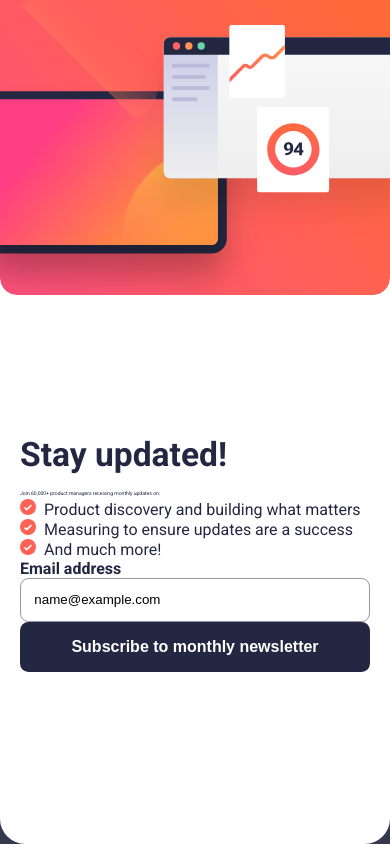
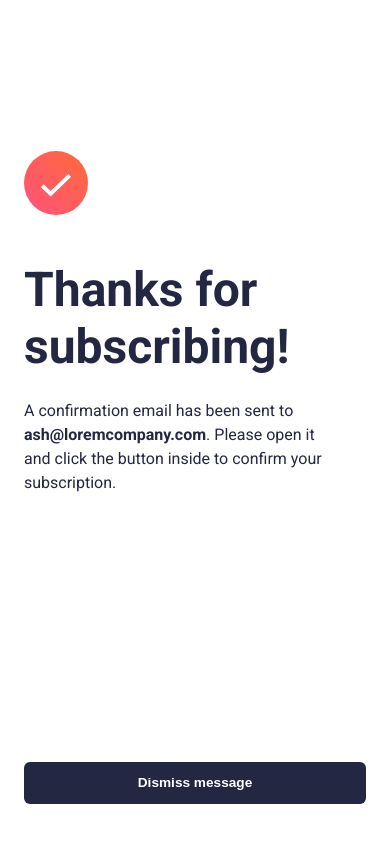
Before and after one commit to unkuseni/newsletter-sign-up-with-success-message-main, a plain HTML site: page index.html in a window 390 px wide. Both pictures are taken after typing "name@example.com" into the empty fields and a click on the button "Subscribe to monthly newsletter". Drawn offline with Linux system fonts and the light colour scheme.

Commit message:
done with this

```diff
--- a/index.html
+++ b/index.html
@@ -23,13 +23,16 @@
         <article>
           <h1 class="header">Stay updated!</h1>
           <p class="paragraph">Join 60,000+ product managers receiving monthly updates on:</p>
-        <p class="bullet-img"><span><img src="./assets/images/icon-list.svg" alt="tick marker"></span>Product discovery and building what matters</p>
-        <p class="bullet-img"><span><img src="./assets/images/icon-list.svg" alt="tick marker"></span>Measuring to ensure updates are a success</p>
-        <p class="bullet-img"><span><img src="./assets/images/icon-list.svg" alt="tick marker"></span>And much more!</p>
+          <p class="bullet-img paragraph"><span><img src="./assets/images/icon-list.svg"
+                alt="tick marker"></span>Product discovery and building what matters</p>
+          <p class="bullet-img paragraph"><span><img src="./assets/images/icon-list.svg"
+                alt="tick marker"></span>Measuring to ensure updates are a success</p>
+          <p class="bullet-img paragraph"><span><img src="./assets/images/icon-list.svg" alt="tick marker"></span>And
+            much more!</p>
         </article>
         <form action="#" method="post" id="form">
-          <label for="email">Email address</label>
-          <input type="email" name="email" id="email" placeholder="email@company.com">
+          <label for="email"><span>Email address</span><span id="error">Valid email required</span></label>
+          <input type="text" name="email" id="email" placeholder="email@company.com">
           <button type="submit">Subscribe to monthly newsletter</button>
         </form>
       </div>
@@ -44,26 +47,27 @@
     <!-- Sign-up form end -->
 
     <!-- Success message start -->
-    <section id="success"  style="display: none;">
+    <section id="success">
+      <div class="message">
         <picture>
           <img src="./assets/images/icon-success.svg" alt="">
         </picture>
         <article>
-        <h1>Thanks for subscribing!</h1>
-        <p>A confirmation email has been sent to ash@loremcompany.com. Please open it and click the button inside to
+          <h1 class="header" id="success-header">Thanks for subscribing!</h1>
+          <p class="success-paragraph">A confirmation email has been sent to <b>ash@loremcompany.com</b>. Please open it
+            and click the button inside to
+
             confirm your subscription.</p>
         </article>
-      <button type="button">Dismiss message</button>
+      </div>
+      <div class="dismiss-btn">
+        <button type="button" id="dismiss-btn">Dismiss message</button>
+      </div>
     </section>
     <!-- Success message end -->
 
   </main>
 
-
-  <!-- <div class="attribution">
-    Challenge by <a href="https://www.frontendmentor.io?ref=challenge" target="_blank">Frontend Mentor</a>.
-    Coded by <a href="#">Your Name Here</a>.
-  </div> -->
   <script type="module" src="main.js"></script>
 </body>
 
--- a/main.js
+++ b/main.js
@@ -1,21 +1,49 @@
-const card = document.getElementById('card');
-const formSection = document.getElementById('form-section');
-const form = document.getElementById('form');
-const successSection = document.getElementById('success');
-const emailInput = document.getElementById('email');
+
+const card = document.getElementById("card");
+const formSection = document.getElementById("form-section");
+const form = document.getElementById("form");
+const successSection = document.getElementById("success");
+const emailInput = document.getElementById("email");
+const dismiss = document.getElementById("dismiss-btn");
+const errorMsg = document.getElementById('error');
 let emailValue = emailInput.value;
+successSection.style.display = "none";
+errorMsg.style.display = 'none';
+
+
+
 const emailValidation = () => {
-  if (emailValue.match(/^[a-zA-Z0-9._%+-]+@[a-zA-Z0-9.-]+\.[a-zA-Z]{2,}$/)) {
-    console.log('Email is valid');
-    formSection.style.display = 'none';
-  } else {
+	const emailValue = emailInput.value.trim();
+	const isValidEmail = /^[^\s@]+@[^\s@]+\.[^\s@]+$/.test(emailValue);
 
-    console.log('Email is not valid');
-  }
-}
+	if (isValidEmail) {
+		console.log("Email is valid");
+		formSection.style.display = "none";
+		successSection.style.display = "flex";
+		card.classList.add('success');
+	} else {
+		console.log("Email is invalid");
+		emailInput.classList.add('error');
+		errorMsg.style.display = 'block';
+	}
+};
+
+const dismissFn = () => {
+	formSection.style.display = "flex";
+	successSection.style.display = "none";
+	errorMsg.style.display = 'none';
+	emailInput.classList.remove("error");
+	card.classList.remove('success');
+};
+
 // Check for form submission
-form.addEventListener('submit', (event) => {
-  emailValidation();
-  event.preventDefault();
-  // Perform form submission logic here
+form.addEventListener("submit", (event) => {
+	event.preventDefault();
+	emailValidation();
+	// Perform form submission logic here
 });
+
+// listen for dismiss-btn
+dismiss.addEventListener("click", () => {
+	dismissFn();
+});
--- a/style.css
+++ b/style.css
@@ -34,13 +34,14 @@ body {
   color: var(--Dark-slate-grey);
 }
 
-#card {
-  width: clamp(550px, 70vw, 800px);
+.card {
+  width: clamp(500px, 70vw, 800px);
   height: min-content;
   align-self: center;
   background-color: var(--White);
   border-radius: 3vh;
 }
+
 
 #form-section {
   width: 100%;
@@ -48,7 +49,7 @@ body {
   padding: 1em;
   display: flex;
   flex-direction: row;
-  gap: 3vh;
+  gap: 2.9vw;
 
 }
 
@@ -68,7 +69,7 @@ body {
 
 .header {
   display: inline-block;
-  font-size: clamp(2.1em, 2vw, 3em);
+  font-size: clamp(2.3em, 4vw, 3.2em);
   font-weight: 700;
   color: var(--Dark-slate-grey);
   padding-bottom: 0.5em;
@@ -76,47 +77,73 @@ body {
 
 .paragraph {
   font-size: clamp(0.1em, 1.3vw, 16px);
-  padding-bottom: 0.5em;
+  padding-bottom: 0.8em;
 }
 
-.bullet-img {
+.paragraph:first-of-type {
+  padding-bottom: 1.5em;
+}
 
-}
 .bullet-img>span {
   padding-right: 0.5em;
 }
+
 .bullet-img>span>img {
   width: 1em;
   height: 1em;
 }
 
-#form {}
+#form {
+  padding-top: 1em;
+  font-family: 'Roboto', sans-serif;
+}
 
 #form>label {
-  display: block;
+  display: flex;
+  justify-content: space-between;
   font-weight: 700;
+  font-size: clamp(8px, 1.2vw, 16px);
+  padding-bottom: 1em;
+}
+
+#error {
+  color: var(--Tomato);
 }
 
 #form>input {
   width: 100%;
   padding: 1em;
-  border-radius: 1vh;
-  border: 1px solid var(--Grey);
+  border-radius: 0.7vh;
+  border: 0.5px solid var(--Grey);
   font-weight: 400;
+  font-size: clamp(0.1em, 1.3vw, 16px);
+  margin-bottom: 1.5em;
+  color: var(--Dark-slate-grey);
 }
 
 #form>input::placeholder {
-  color: var(--Grey);
-  font-size: 16px;
+  color: var(--Charcoal-grey);
+  font-size: clamp(0.1em, 1.3vw, 16px);
+}
+
+#form>.error {
+  border-color: var(--Tomato);
+  color: var(--Tomato);
+  background-color: hsla(4, 100%, 67%, 0.1);
+}
+
+#form>input.error:focus {
+  border: 2px;
+  border-color: var(--Tomato);
 }
 
 #form>button {
   width: 100%;
   padding: 1em;
-  border-radius: 1vh;
+  border-radius: 0.7vh;
   border: none;
   background-color: var(--Dark-slate-grey);
-  font-size: 16px;
+  font-size: clamp(0.1em, 1.3vw, 16px);
   font-weight: 700;
   color: var(--White);
 }
@@ -137,36 +164,175 @@ body {
   height: 100%;
   object-fit: cover;
 }
+
+body>.success {
+  width: min-content;
+  height: min-content;
+}
+
+#success {
+  display: flex;
+  flex-direction: column;
+  margin: 3em;
+  width: clamp(300px, 50vw, 700px);
+  max-width: 600px;
+
+  height: clamp(300px, 50vw, 700px);
+  max-height: 600px;
+  justify-content: space-between;
+
+}
+
+
+.message>picture {
+  display: block;
+  padding-bottom: 1.5em;
+
+}
+
+#success-header {
+  font-size: clamp(3em, 6vw, 4em);
+}
+
+.success-paragraph {
+  font-size: clamp(16px, 2vw, 2em);
+  padding-right: 1em;
+  line-height: 1.5;
+}
+
+.dismiss-btn {
+  width: 100%;
+  justify-self: end;
+}
+
+.dismiss-btn>button {
+  width: 100%;
+  padding: 1em;
+  border-radius: 0.7vh;
+  border: none;
+  background-color: var(--Dark-slate-grey);
+  font-size: clamp(16px, 2.5vw, 2em);
+  font-weight: 700;
+  color: var(--White);
+}
+
+button:hover {
+  cursor: pointer;
+  background-color: var(--Tomato);
+  box-shadow: 0px 15px 20px hsla(4, 100%, 67%, 0.3);
+}
+
 @media screen and (max-width: 768px) {
   #card {
     width: 100vw;
-    height: 100vh;
+    height: 100%;
+    border-radius: 0;
   }
-  .child {
-    flex-basis: 35%;
+
+  .child:nth-child(2) {
+    flex-basis: 40vh;
   }
+
+  .child:nth-child(1) {
+    flex-basis: 60vh;
+  }
+
   #form-section {
     flex-direction: column-reverse;
     padding: 0;
+
   }
+
   #form-img {
     width: 100%;
-    border-bottom-left-radius: 2vh;
-    border-bottom-right-radius: 2vh;
+    border-bottom-left-radius: 6vw;
+    border-bottom-right-radius: 6vw;
     overflow: hidden;
     height: 30%;
   }
+
   #form-text {
     width: 100%;
-    padding: 0 20px;
+    padding: 0 8vw;
+    margin: 2em 0;
+
+
   }
 
+  .header {
+    font-size: clamp(2.5em, 10vw, 3.5em);
+  }
+
+  .paragraph {
+    font-size: clamp(1em, 3.5vw, 24px);
+    display: flex;
+    align-content: center;
+  }
+
+  .bullet-img>span {
+    display: block;
+  }
+
+  .bullet-img>span>img {
+    width: 1.3em;
+    height: 1.3em;
+  }
+
+  #form>label {
+    font-size: clamp(8px, 3vw, 16px);
+  }
+
+  #form>input {
+    font-size: clamp(0.8em, 3.5vw, 24px);
+    padding: 1.2em;
+
+  }
+
+  #form>input::placeholder {
+    font-size: clamp(0.8em, 3.5vw, 24px);
+    color: var(--Charcoal-grey);
+  }
+
+  input:hover {
+    cursor: pointer;
+  }
+
+  #form>button {
+    font-size: clamp(0.8em, 3.5vw, 24px);
+    padding: 1.2em;
+  }
+
+  #success {
+    width: 100%;
+    height: 100%;
+    max-width: 100%;
+    max-height: 100%;
+    padding: 1.5em;
+    margin: 0;
+
+  }
+
+  .message {
+    margin-top: 15vh;
+  }
+
+  .message>picture {
+    padding-bottom: 5vh;
+  }
+
+  .success-paragraph {
+    font-size: clamp(1em, 3.5vw, 24px);
+    padding-right: 2em;
+    line-height: 1.5;
+  }
+
+  .dismiss-btn {
+    width: 100%;
+    justify-self: end;
+    padding-bottom: 1em;
+  }
+
+  .dismiss-btn>button {
+    font-size: clamp(0.8em, 3.5vw, 24px);
+  }
 }
-.attribution {
-  font-size: 11px;
-  text-align: center;
-}
-
-.attribution a {
-  color: hsl(228, 45%, 44%);
-}
```
Lines whose indentation alone changed are shown as unchanged.
